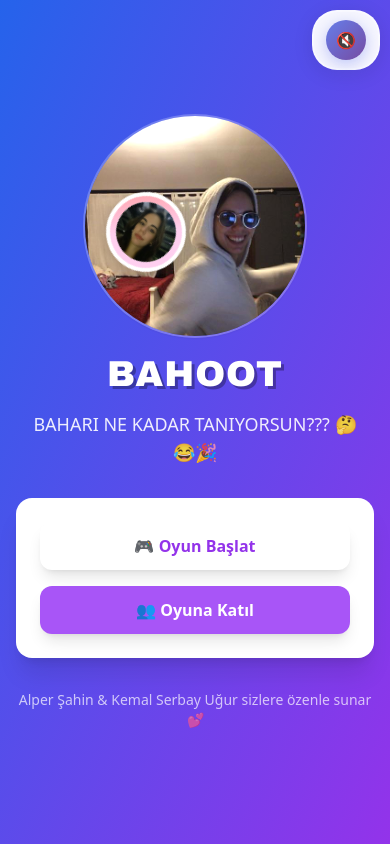
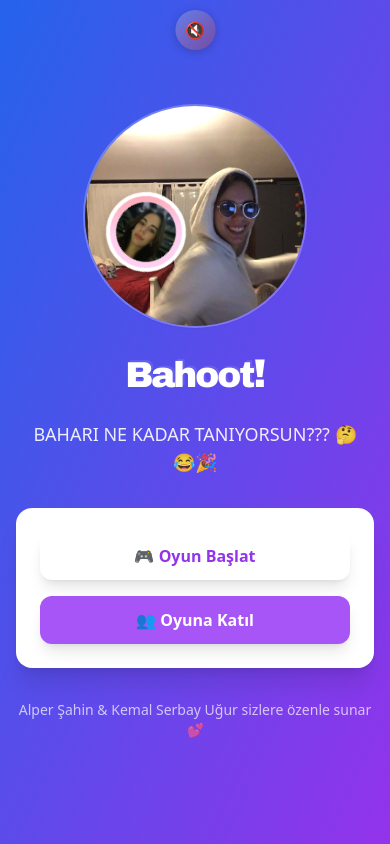
Before and after one commit to alpersahin21/bahoot, a Nuxt app: page / in a window 390 px wide. Built offline with nearby package versions, Linux system fonts and the light colour scheme.

Commit message:
fix music bug and new logo added.

```diff
--- a/app.vue
+++ b/app.vue
@@ -11,16 +11,16 @@
 <script setup lang="ts">
 import { ref, computed, watch } from 'vue'
 import { useHead, useRoute } from 'nuxt/app'
+import type { GameState } from './composables/useGameRoom'
 
 const route = useRoute()
 
-// Global music state - always start with lobby
-const musicGameState = ref('lobby')
+// This ref will now hold the entire gameState object from Firebase
+const liveGameState = ref<GameState | null>(null)
 
 // Provide method to update music state from child components
-const updateMusicState = (newState) => {
-  console.log('Updating music state to:', newState)
-  musicGameState.value = newState
+const updateMusicState = (newState: GameState | null) => {
+  liveGameState.value = newState
 }
 
 // Expose globally
@@ -28,16 +28,38 @@
   (window as any).updateMusicState = updateMusicState
 }
 
-// Determine game state based on current route
+// Determine music state based on the live game state or route
 const currentGameState = computed(() => {
   const path = route.path
+
+  // 1. Homepage is always lobby music
   if (path === '/') {
-    // Always reset to lobby when on homepage
     return 'lobby'
   }
-  if (path.includes('/host/')) return musicGameState.value || 'waiting'
-  if (path.includes('/play/')) return musicGameState.value || 'playing'
-  return 'lobby'
+
+  // 2. If we have a live game state, use it to determine the music
+  if (liveGameState.value) {
+    const state = liveGameState.value
+    // Game over screen is the ONLY time for results music
+    if (state.status === 'finished') {
+      return 'results'
+    }
+    // During gameplay (including showing results), it's always gameplay music
+    if (state.status === 'playing') {
+      return 'playing'
+    }
+    // While waiting for players, it's lobby music
+    if (state.status === 'waiting') {
+      return 'waiting'
+    }
+  }
+
+  // 3. Fallback based on route (for initial load before gameState is available)
+  if (path.includes('/host/') || path.includes('/play/')) {
+    return 'waiting' // Default to waiting/lobby music for game pages
+  }
+
+  return 'lobby' // Default fallback
 })
 
 // Watch for route changes to properly reset music state
@@ -47,13 +69,9 @@
   // Reset music state when navigating back to homepage
   if (newPath === '/') {
     console.log('Navigating to homepage, resetting music state to lobby')
-    musicGameState.value = 'lobby'
-    // Force update using the global function too
-    if (process.client && (window as any).updateMusicState) {
-      (window as any).updateMusicState('lobby')
-    }
+    liveGameState.value = null // Clear the live game state
   }
-}, { immediate: false })
+}, { immediate: true })
 
 // Debug watcher
 watch(currentGameState, (newState, oldState) => {
--- a/components/BackgroundMusic.vue
+++ b/components/BackgroundMusic.vue
@@ -314,18 +314,29 @@
 @media (max-width: 768px) {
   .music-controls {
     top: 10px;
-    right: 10px;
-    padding: 8px 12px;
+    left: 50%;
+    transform: translateX(-50%);
+    background: transparent;
+    border: none;
+    box-shadow: none;
+    backdrop-filter: none;
+    padding: 0;
+    flex-direction: column;
+    gap: 10px;
   }
 
   .music-btn {
     width: 40px;
     height: 40px;
     font-size: 16px;
+    box-shadow: 0 2px 10px rgba(0,0,0,0.2);
   }
 
   .volume-container {
     min-width: 100px;
+    background: rgba(255, 255, 255, 0.9);
+    padding: 4px 10px;
+    border-radius: 20px;
   }
 
   .volume-text {
--- a/components/BahootLogo.vue
+++ b/components/BahootLogo.vue
@@ -1,55 +1,166 @@
 <template>
-  <div class="bahoot-logo">
-    <h1 :class="[
-      'font-black text-center tracking-wide bahoot-text',
-      sizeClass,
-      colorClass
-    ]">
-       BAHOOT
-    </h1>
+      <div class="logo-wrapper">
+    <div class="bahoot-logo" ref="logoElement" :class="[sizeClass, colorClass]">
+      <span class="logo-text">Bahoot</span><span class="exclamation">!</span>
+    </div>
   </div>
   </template>
 
   <script setup lang="ts">
-import { computed } from 'vue'
+  import { ref, computed } from 'vue'
 
   interface Props {
+    variant?: 'white' | 'purple'
     size?: 'small' | 'medium' | 'large'
-  variant?: 'light' | 'dark'
+    animated?: boolean
   }
 
   const props = withDefaults(defineProps<Props>(), {
+    variant: 'purple',
     size: 'medium',
-  variant: 'light'
+    animated: true
   })
+
+  const logoElement = ref<HTMLElement>()
 
   const sizeClass = computed(() => {
     switch (props.size) {
       case 'small':
-      return 'text-xl sm:text-2xl'
+        return 'size-small'
       case 'medium':
-      return 'text-2xl sm:text-3xl md:text-4xl'
+        return 'size-medium'
       case 'large':
-      return 'text-4xl sm:text-5xl md:text-6xl'
+        return 'size-large'
       default:
-      return 'text-2xl sm:text-3xl md:text-4xl'
+        return 'size-medium'
     }
   })
 
   const colorClass = computed(() => {
-  return props.variant === 'light' ? 'text-white' : 'text-gray-800'
+    return props.variant === 'white' ? 'color-white' : 'color-purple'
   })
+
+  const restartAnimation = () => {
+    if (!props.animated || !logoElement.value) return
+
+    logoElement.value.style.animation = 'none'
+    setTimeout(() => {
+      if (logoElement.value) {
+        logoElement.value.style.animation = ''
+      }
+    }, 10)
+  }
   </script>
 
   <style scoped>
-.bahoot-text {
-  font-family: 'Arial Black', Arial, sans-serif;
-  text-shadow: 3px 3px 0px rgba(0,0,0,0.3);
+  .logo-wrapper {
+    display: inline-block;
+  }
+
+
+
+  .bahoot-logo {
+    font-family: 'Arial Black', 'Helvetica Neue', Arial, sans-serif;
+    font-weight: 900;
+    letter-spacing: -3px;
+    display: inline-block;
+    position: relative;
+    user-select: none;
+  }
+
+  .color-white {
+    color: white;
+  }
+
+  .color-purple {
+    color: #6c3fc9;
+  }
+
+  .bahoot-logo::before {
+    content: 'Bahoot';
+    position: absolute;
+    left: 0;
+    top: 0;
+    z-index: -1;
+    color: rgba(255, 255, 255, 0.1);
+    transform: translate(2px, 2px);
+  }
+
+  .logo-text {
+    display: inline-block;
+  }
+
+  .exclamation {
+    display: inline-block;
+  }
+
+  @keyframes bounce {
+    0%, 100% {
+      transform: rotate(-3deg) translateY(0);
+    }
+    50% {
+      transform: rotate(-3deg) translateY(-10px);
+    }
+  }
+
+  @keyframes pulse {
+    0%, 100% {
+      transform: rotate(5deg) translateY(-5px) scale(1);
+    }
+    50% {
+      transform: rotate(5deg) translateY(-5px) scale(1.1);
+    }
+  }
+
+  /* Size variations */
+  .size-small {
+    font-size: 18px;
+  }
+
+  .size-medium {
+    font-size: 24px;
+  }
+
+  .size-large {
+    font-size: 60px;
+  }
+
+  /* Responsive design */
+  @media (max-width: 768px) {
+    .logo-container {
+      padding: 40px 50px;
     }
 
     .bahoot-logo {
-  display: flex;
-  align-items: center;
-  justify-content: center;
+      font-size: 60px;
+    }
+
+    .exclamation {
+      font-size: 70px;
+    }
+  }
+
+  @media (max-width: 480px) {
+    .logo-container {
+      padding: 30px 35px;
+    }
+
+    .bahoot-logo {
+      font-size: 36px;
+      letter-spacing: -2px;
+    }
+
+    .exclamation {
+      font-size: 40px;
+    }
+  }
+
+  /* No animation variant */
+  .no-animation .bahoot-logo {
+    animation: none;
+  }
+
+  .no-animation .exclamation {
+    animation: none;
   }
   </style>
--- a/pages/host/[roomCode].vue
+++ b/pages/host/[roomCode].vue
@@ -6,7 +6,7 @@
         <div class="flex justify-between items-center">
           <div>
             <div class="flex items-center gap-2">
-              <BahootLogo size="medium" variant="dark" />
+              <BahootLogo size="medium" :animated="false" variant="purple" />
               <span class="text-lg font-semibold text-gray-600">Host</span>
             </div>
             <p class="text-gray-600">Oda Kodu: <span class="font-mono text-2xl font-bold text-purple-600">{{ roomCode }}</span></p>
@@ -164,32 +164,15 @@
 }
 
 // Watch for game state changes to update music
-watch(() => gameState.value?.status, (status) => {
+watch(gameState, (newState) => {
   if (process.client && (window as any).updateMusicState) {
-    if (status === 'finished') {
-      (window as any).updateMusicState('results')
-    } else if (status === 'playing') {
-      (window as any).updateMusicState('playing')
-    } else if (status === 'waiting') {
-      (window as any).updateMusicState('waiting')
-    }
+    (window as any).updateMusicState(newState)
   }
-})
+}, { deep: true })
 
 // Lifecycle
 onMounted(() => {
   gameRoom.connect()
-
-  // Initialize music state based on current game status
-  if (process.client && (window as any).updateMusicState && gameState.value?.status) {
-    if (gameState.value.status === 'finished') {
-      (window as any).updateMusicState('results')
-    } else if (gameState.value.status === 'playing') {
-      (window as any).updateMusicState('playing')
-    } else {
-      (window as any).updateMusicState('waiting')
-    }
-  }
 })
 
 onUnmounted(() => {
--- a/pages/index.vue
+++ b/pages/index.vue
@@ -15,7 +15,7 @@
 
         <!-- Title -->
         <div class="mb-4">
-          <BahootLogo size="large" />
+          <BahootLogo size="large" :animated="false" variant="white" />
         </div>
         <p class="text-lg sm:text-xl text-white/90 mb-6 sm:mb-8 text-center px-2">
           BAHARI NE KADAR TANIYORSUN??? 🤔😂🎉
--- a/pages/play/[roomCode].vue
+++ b/pages/play/[roomCode].vue
@@ -6,7 +6,7 @@
         <div class="flex justify-between items-center">
           <div>
             <div>
-              <BahootLogo size="small" variant="dark" />
+              <BahootLogo size="small" :animated="false" variant="purple" />
             </div>
             <p class="text-sm text-gray-600">Oda: {{ roomCode }}</p>
           </div>
@@ -298,26 +298,14 @@
   }
 }
 
-// Watch for game state changes
-watch(() => gameState.value?.showResults, (showResults) => {
+// Watch for game state changes - DON'T change music on showResults
+// Only change music when game status actually changes to avoid
+// switching to results music during intermediate round results
+watch(gameState, (newState) => {
   if (process.client && (window as any).updateMusicState) {
-    if (showResults) {
-      (window as any).updateMusicState('results')
-    } else {
-      (window as any).updateMusicState('playing')
-    }
+    (window as any).updateMusicState(newState)
   }
-})
-
-watch(() => gameState.value?.status, (status) => {
-  if (process.client && (window as any).updateMusicState) {
-    if (status === 'finished') {
-      (window as any).updateMusicState('results')
-    } else if (status === 'playing') {
-      (window as any).updateMusicState('playing')
-    }
-  }
-})
+}, { deep: true })
 
 watch(() => gameState.value?.currentQuestion, () => {
   stopTimer()
```
Lines whose indentation alone changed are shown as unchanged.
